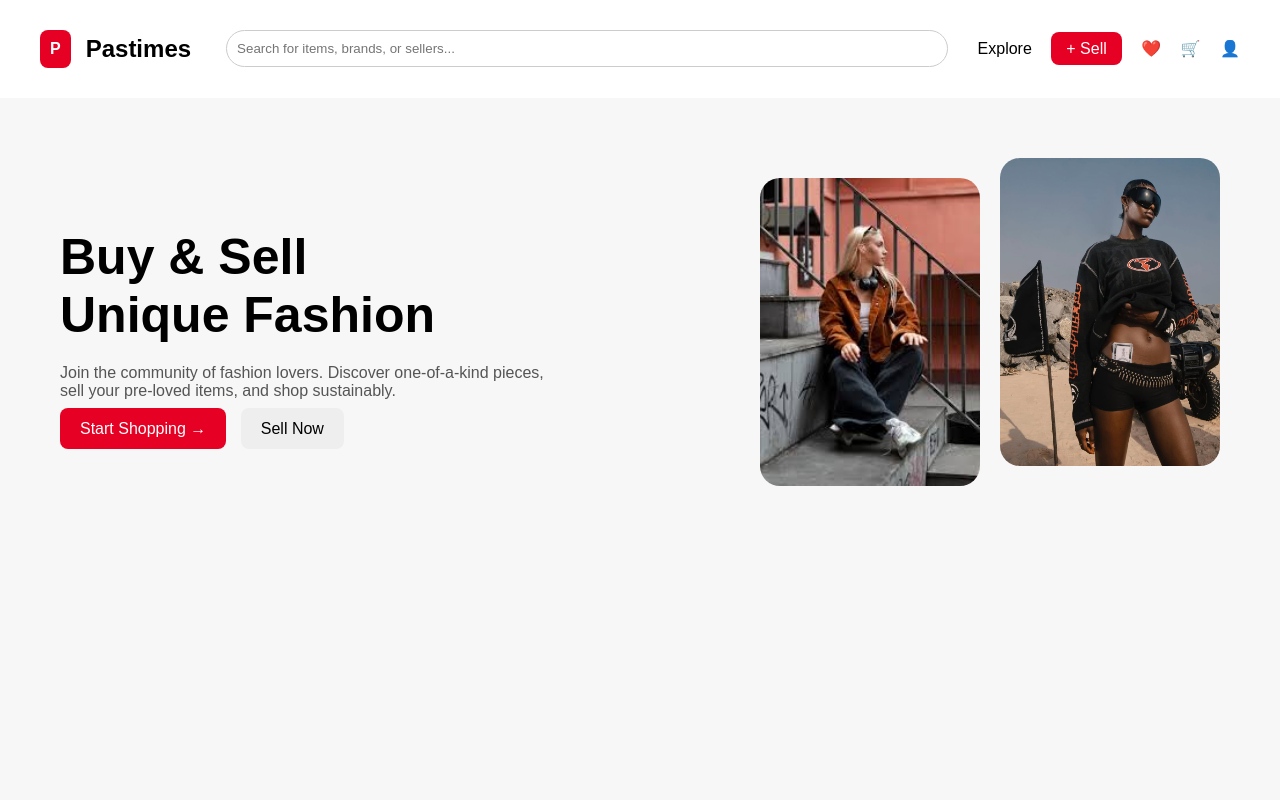
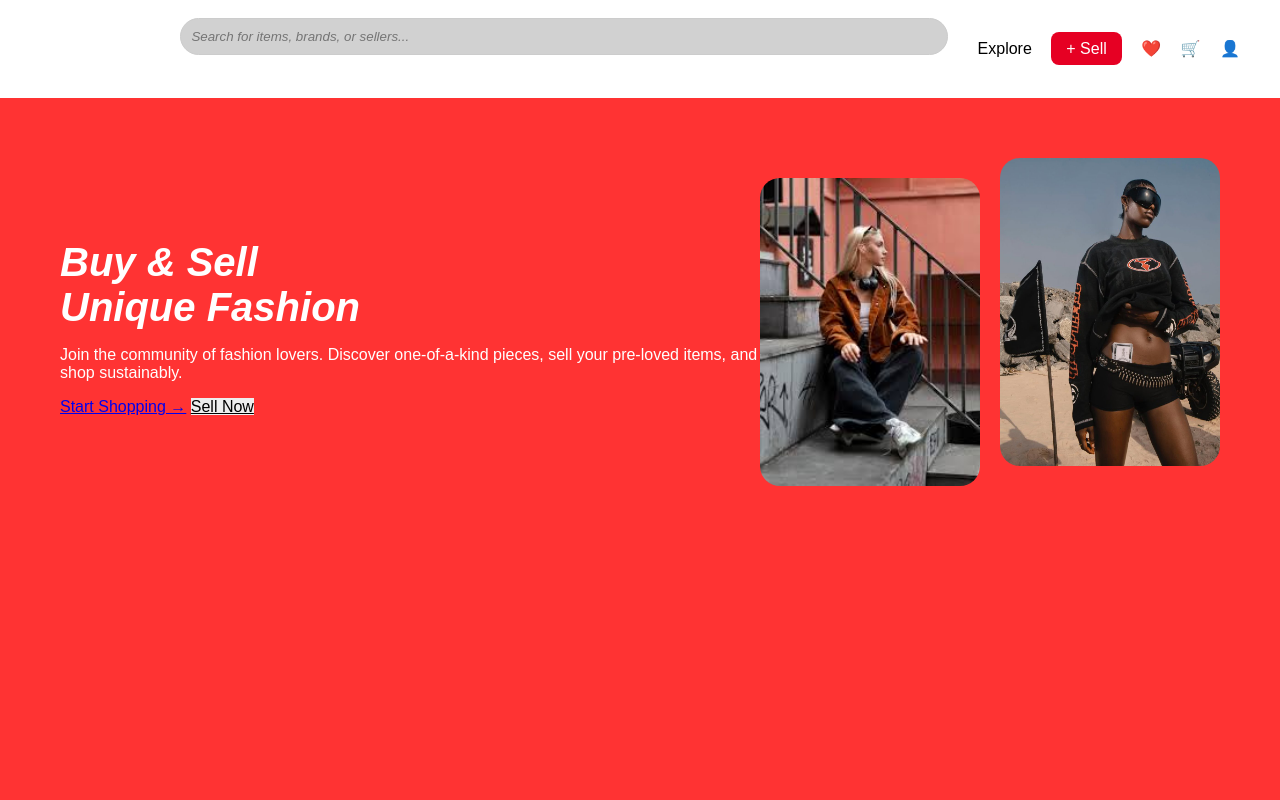
Before and after one commit to nnicolemkhari-creator/Pastimes, a PHP site: page /Pastimes/index.php in a window 1280 px wide. Run offline with PHP 8.4, Linux system fonts and the light colour scheme.

Commit message:
Updated styles.css

```diff
--- a/Pastimes/styles.css
+++ b/Pastimes/styles.css
@@ -1,19 +1,27 @@
+/* --- GLOBAL BASE STYLES --- */
 body {
     margin: 0;
+    padding: 0;
     font-family: Arial, sans-serif;
-    background-color: #f7f7f7;
+    background-color: #ff3333; /* Priority Red Theme */
+    color: white;
+    display: flex;
+    flex-direction: column; /* Allows navbar and container to stack */
+    min-height: 100vh;
 }
 
-/* NAVBAR */
+/* --- NAVIGATION (Snippet 1) --- */
 .navbar {
     display: flex;
     align-items: center;
     padding: 15px 40px;
     background: white;
     gap: 15px;
+    width: 100%;
+    box-sizing: border-box;
 }
 
-.logo {
+.logo-nav { /* Renamed to avoid conflict with absolute logo */
     background: #e60023;
     color: white;
     font-weight: bold;
@@ -45,7 +53,85 @@
     border-radius: 8px;
 }
 
-/* HERO SECTION */
+/* --- LAYOUT CONTAINERS --- */
+.container {
+    width: 90%;
+    max-width: 800px;
+    position: relative;
+    text-align: center;
+    margin: auto; /* Centers container on page */
+}
+
+.admin-container {
+    max-width: 900px;
+    margin: auto;
+}
+
+/* --- HEADER & TEXT --- */
+.logo {
+    position: absolute;
+    top: -50px;
+    left: 0;
+    font-style: italic;
+    font-weight: bold;
+    font-size: 1.5rem;
+}
+
+h1 {
+    font-size: 2.5rem;
+    font-style: italic;
+    margin-bottom: 0;
+}
+
+.subtitle {
+    font-style: italic;
+    margin-bottom: 50px;
+}
+
+/* --- FORM & INPUTS --- */
+form {
+    display: flex;
+    flex-direction: column;
+    align-items: flex-start;
+    width: 100%;
+}
+
+label {
+    font-weight: bold;
+    font-style: italic;
+    margin-bottom: 5px;
+}
+
+input {
+    background-color: #d1d1d1;
+    border: 1px solid #999;
+    border-radius: 10px;
+    padding: 15px;
+    width: 250px;
+    margin-bottom: 25px;
+    font-style: italic;
+}
+
+/* --- BUTTONS --- */
+button, .primary-btn {
+    background-color: #d1d1d1;
+    border: 1px solid #999;
+    border-radius: 10px;
+    padding: 15px 60px;
+    font-size: 1.5rem;
+    font-weight: bold;
+    font-style: italic;
+    cursor: pointer;
+    margin: 40px auto 10px auto;
+    display: block;
+}
+
+.secondary {
+    background: #eee;
+    color: black;
+}
+
+/* --- IMAGE GALLERIES & HERO --- */
 .hero {
     display: flex;
     justify-content: space-between;
@@ -53,38 +139,29 @@
     padding: 60px;
 }
 
-.hero-text {
-    max-width: 500px;
+.images {
+    position: absolute;
+    right: 0;
+    top: 150px;
+    width: 400px;
+    height: 300px;
 }
 
-.hero-text h1 {
-    font-size: 50px;
-    margin-bottom: 20px;
+.images img {
+    position: absolute;
+    width: 180px;
+    height: 180px;
+    object-fit: cover;
+    border-radius: 20px;
+    border: 2px solid white;
 }
 
-.hero-text p {
-    color: #555;
-    margin-bottom: 20px;
-}
+/* Overlapping Logic */
+.images img:nth-child(1) { top: 0; left: 0; z-index: 1; }
+.images img:nth-child(2) { top: 60px; left: 110px; z-index: 3; width: 140px; height: 180px; }
+.images img:nth-child(3) { top: -20px; left: 220px; z-index: 2; }
 
-.buttons .btn {
-    text-decoration: none;
-    padding: 12px 20px;
-    border-radius: 8px;
-    margin-right: 10px;
-}
-
-.primary {
-    background: #e60023;
-    color: white;
-}
-
-.secondary {
-    background: #eee;
-    color: black;
-}
-
-/* IMAGES */
+/* Static Hero Images (Snippet 1 style) */
 .hero-images {
     display: flex;
     gap: 20px;
```
Also changed, not shown: other parts of Pastimes/styles.css (+53 -0 lines).
